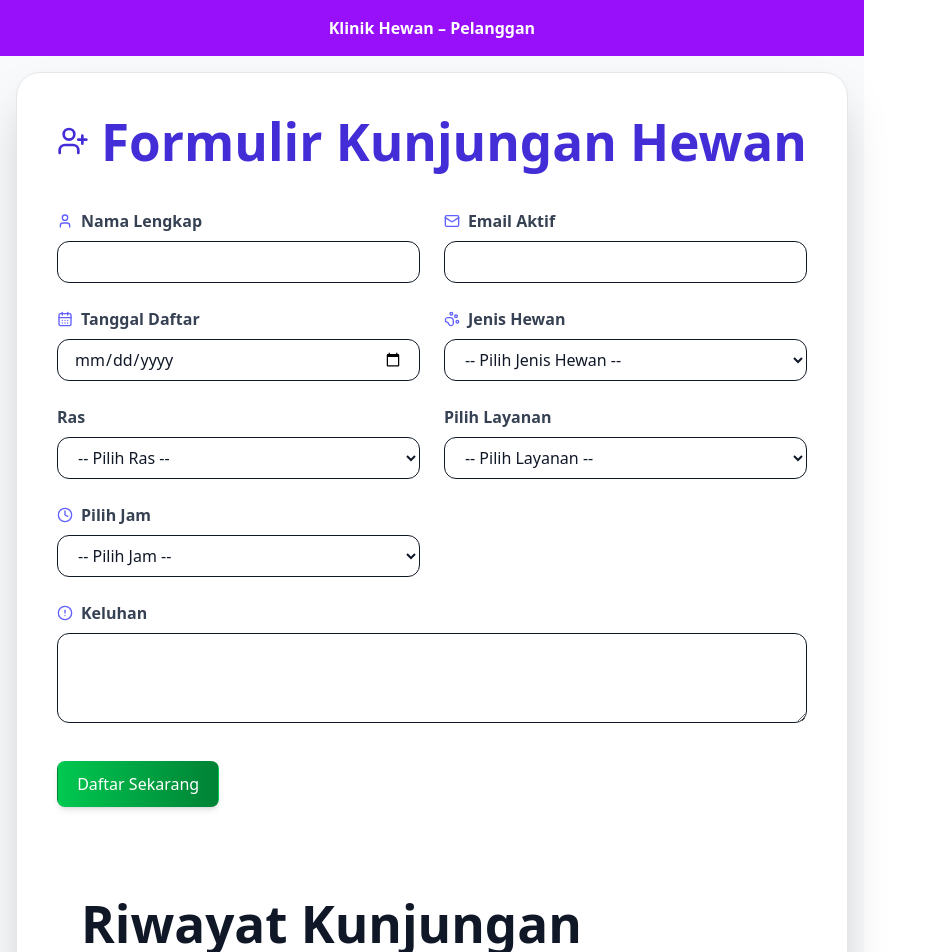
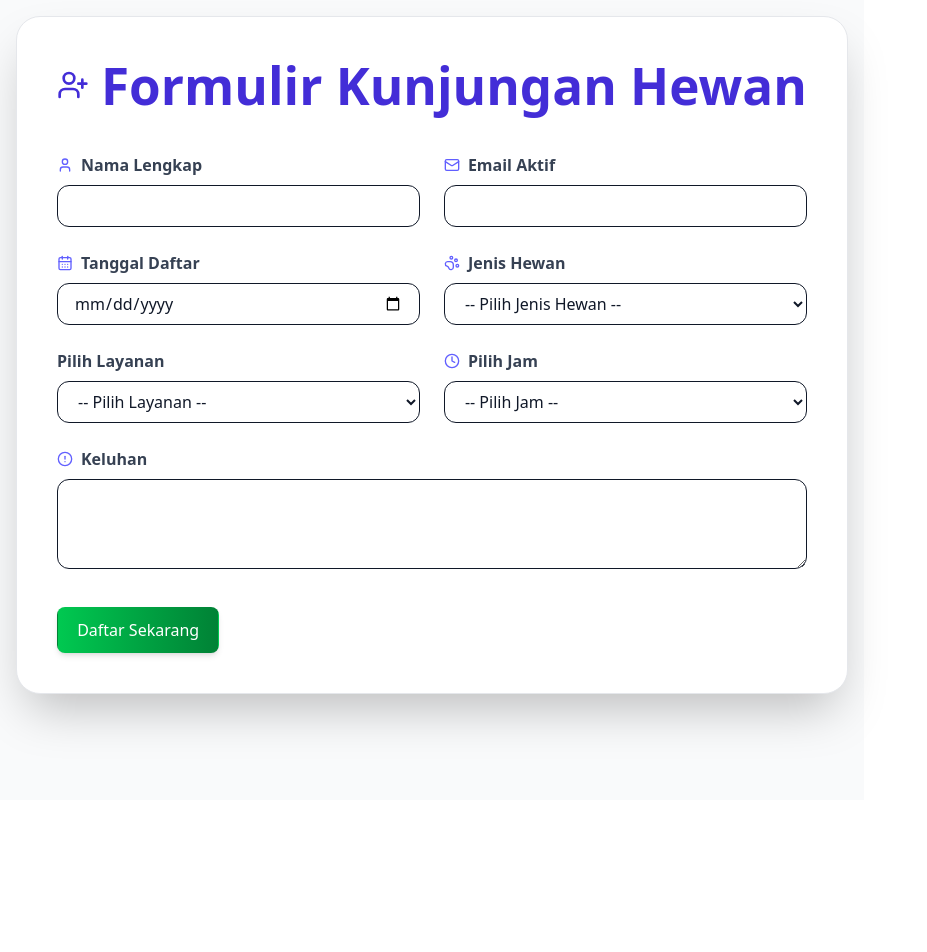
Before and after one commit to Fadlamazaya/kelompok2-project, a React (Vite) app: page /user/pendaftaran in a window 1280 px wide. Shown: the top 952 px of the page, without its empty margins (0-927 px from the left). After the commit the page ends 800 px from the top, so only its background shows below. Built offline with nearby package versions, Linux system fonts and the light colour scheme; the HTML template or start-up script is replaced by a standard one.

Commit message:
merapikan kodingan

```diff
--- a/src/layouts/UserLayout.jsx
+++ b/src/layouts/UserLayout.jsx
@@ -4,9 +4,7 @@ import BottomNavbar from "../components/BottomNavbar";
 export default function UserLayout() {
   return (
     <div className="min-h-screen pb-14 bg-gray-50 text-gray-900">
-      <header className="bg-purple-600 text-white p-4 text-center font-semibold">
-        Klinik Hewan – Pelanggan
-      </header>
+
 
       <main className="p-4">
         <Outlet />
--- a/src/pages/Pendaftaran.jsx
+++ b/src/pages/Pendaftaran.jsx
@@ -1,42 +1,62 @@
 import React, { useState, useEffect } from "react";
-import Riwayat from "./Riwayat";
-import { PawPrint, CalendarDays, User, Mail, AlertCircle, Clock, UserPlus } from "lucide-react";
+import {
+  PawPrint,
+  CalendarDays,
+  User,
+  Mail,
+  AlertCircle,
+  Clock,
+  UserPlus,
+} from "lucide-react";
 
 const daftarLayanan = ["Sterilisasi", "Vaksinasi Rabies", "Pemeriksaan", "Pemeriksaan Darah", "Bedah"];
-const daftarJenisHewan = ["Anjing", "Kucing", "Kelinci"];
-const daftarRas = {
-  Anjing: ["Golden Retriever", "Pomeranian", "Beagle", "Kintamani"],
-  Kucing: ["Persia", "Anggora", "Kampung", "Bengal"],
-  Kelinci: ["Lop", "Anggora", "Netherland Dwarf"]
-};
-const daftarJam = ["08:00 - 10:00", "10:00 - 12:00", "13:00 - 15:00", "15:00 - 17:00"];
+const daftarJenisHewan = ["Anjing", "Kucing", "Unggas", "Kambing/Domba", "Sapi/Kerbau", "Kuda", "Hewan Lainnya"];
+
+
 
 export default function Pendaftaran() {
-  const [riwayatKunjungan, setRiwayatKunjungan] = useState([]);
+
   const [formData, setFormData] = useState({
     nama: "",
     email: "",
     pilihLayanan: "",
     jenisHewan: "",
-    ras: "",
+
     tanggal: "",
     jadwal: "",
     keluhan: "",
   });
 
-  useEffect(() => {
-    const data = localStorage.getItem("riwayatKunjungan");
-    if (data) {
-      setRiwayatKunjungan(JSON.parse(data));
-    }
-  }, []);
+  const [opsiJam, setOpsiJam] = useState([]);
 
   const handleChange = (e) => {
     const { name, value } = e.target;
-    if (name === "jenisHewan") {
-      setFormData((prev) => ({ ...prev, [name]: value, ras: "" }));
-    } else {
+
+
     setFormData((prev) => ({ ...prev, [name]: value }));
+
+
+    if (name === "tanggal") {
+      const selectedDate = new Date(value);
+      const day = selectedDate.getDay(); // 0 = Minggu, 1 = Senin, ..., 6 = Sabtu
+      let jam = [];
+
+      switch (day) {
+        case 1: // Senin
+        case 2: // Selasa
+        case 3: // Rabu
+          jam = ["08:00 - 12:00", "13:00 - 15:30"];
+          break;
+        case 4: // Kamis
+          jam = ["08:00 - 12:00", "13:00 - 16:00"];
+          break;
+        case 5: // Jumat
+          jam = ["08:00 - 12:00", "13:30 - 16:00"];
+          break;
+        default:
+          jam = []; // Tidak tersedia di Sabtu & Minggu
+      }
+      setOpsiJam(jam);
     }
   };
 
@@ -45,38 +65,34 @@ export default function Pendaftaran() {
   if (!lengkap) return alert("Semua field wajib diisi!");
 
   const dataSebelumnya = JSON.parse(localStorage.getItem("riwayatKunjungan")) || [];
+
+  // Hitung antrian berdasarkan tanggal yang sama
+  const jumlahHariIni = dataSebelumnya.filter(
+    (item) => item.tanggal === formData.tanggal
+  ).length;
+
+  const nomorAntrian = jumlahHariIni + 1;
+
   const dataBaru = [...dataSebelumnya, formData];
 
   localStorage.setItem("riwayatKunjungan", JSON.stringify(dataBaru));
-    setRiwayatKunjungan(dataBaru);
-    alert("Pendaftaran berhasil!");
 
+  // Tampilkan popup antrian
+  alert(`Pendaftaran berhasil!\nNomor Antrian Anda: ${nomorAntrian}`);
+
+  // Reset
   setFormData({
     nama: "",
     email: "",
     pilihLayanan: "",
     jenisHewan: "",
-      ras: "",
+
     tanggal: "",
     jadwal: "",
     keluhan: "",
   });
+  setOpsiJam([]);
 };
-
-  const InputField = ({ label, name, type = "text", icon: Icon }) => (
-    <div>
-      <label className="block font-semibold text-gray-700 mb-2 flex items-center gap-2">
-        <Icon className="w-4 h-4 text-indigo-500" /> {label}
-      </label>
-      <input
-        type={type}
-        name={name}
-        value={formData[name]}
-        onChange={handleChange}
-        className="w-full px-4 py-2 border rounded-xl focus:ring-2 focus:ring-indigo-400 focus:outline-none"
-      />
-    </div>
-  );
 
   return (
     <div className="max-w-5xl mx-auto p-10 bg-white rounded-3xl shadow-2xl border border-gray-200">
@@ -85,9 +101,30 @@ export default function Pendaftaran() {
       </h1>
 
       <div className="grid grid-cols-1 md:grid-cols-2 gap-6">
-        <InputField label="Nama Lengkap" name="nama" icon={User} />
-        <InputField label="Email Aktif" name="email" icon={Mail} />
-        <InputField label="Tanggal Daftar" name="tanggal" type="date" icon={CalendarDays} />
+        <InputField
+          label="Nama Lengkap"
+          name="nama"
+          type="text"
+          icon={User}
+          value={formData.nama}
+          onChange={handleChange}
+        />
+        <InputField
+          label="Email Aktif"
+          name="email"
+          type="email"
+          icon={Mail}
+          value={formData.email}
+          onChange={handleChange}
+        />
+        <InputField
+          label="Tanggal Daftar"
+          name="tanggal"
+          type="date"
+          icon={CalendarDays}
+          value={formData.tanggal}
+          onChange={handleChange}
+        />
 
         <div>
           <label className="block font-semibold text-gray-700 mb-2 flex items-center gap-2">
@@ -106,21 +143,7 @@ export default function Pendaftaran() {
           </select>
         </div>
 
-        <div>
-          <label className="block font-semibold text-gray-700 mb-2">Ras</label>
-          <select
-            name="ras"
-            value={formData.ras}
-            onChange={handleChange}
-            disabled={!formData.jenisHewan}
-            className="w-full px-4 py-2 border rounded-xl focus:ring-2 focus:ring-indigo-400"
-          >
-            <option value="">-- Pilih Ras --</option>
-            {formData.jenisHewan && daftarRas[formData.jenisHewan].map((r) => (
-              <option key={r} value={r}>{r}</option>
-            ))}
-          </select>
-        </div>
+
 
         <div>
           <label className="block font-semibold text-gray-700 mb-2">Pilih Layanan</label>
@@ -146,9 +169,10 @@ export default function Pendaftaran() {
             value={formData.jadwal}
             onChange={handleChange}
             className="w-full px-4 py-2 border rounded-xl focus:ring-2 focus:ring-indigo-400"
+            disabled={opsiJam.length === 0}
           >
             <option value="">-- Pilih Jam --</option>
-            {daftarJam.map((jam) => (
+            {opsiJam.map((jam) => (
               <option key={jam} value={jam}>{jam}</option>
             ))}
           </select>
@@ -175,9 +199,22 @@ export default function Pendaftaran() {
         Daftar Sekarang
       </button>
 
-      <div className="mt-16">
-        <Riwayat data={riwayatKunjungan} />
-      </div>
+
     </div>
   );
 }
+
+const InputField = ({ label, name, type = "text", icon: Icon, value, onChange }) => (
+  <div>
+    <label className="block font-semibold text-gray-700 mb-2 flex items-center gap-2">
+      <Icon className="w-4 h-4 text-indigo-500" /> {label}
+    </label>
+    <input
+      type={type}
+      name={name}
+      value={value}
+      onChange={onChange}
+      className="w-full px-4 py-2 border rounded-xl focus:ring-2 focus:ring-indigo-400 focus:outline-none"
+    />
+  </div>
+);
--- a/src/pages/Riwayat.jsx
+++ b/src/pages/Riwayat.jsx
@@ -2,47 +2,56 @@
 import React from "react";
 
 export default function Riwayat({ data }) {
+  // Menambahkan nomor antrian per tanggal
+  const dataDenganAntrian = data.map((item, index, arr) => {
+    const tanggalYangSama = arr.filter((d) => d.tanggal === item.tanggal);
+    const nomorAntrian = tanggalYangSama.findIndex((d) => d === item) + 1;
+    return { ...item, nomorAntrian };
+  });
+
   return (
-    <div className="p-6 max-w-5xl mx-auto">
-      <h1 className="text-2xl font-semibold mb-4">Riwayat Kunjungan</h1>
+    <div className=" w-screen bg-white px-8 py-10">
+      <h1 className="text-4xl font-bold text-indigo-700 mb-8 text-center">
+        Riwayat Kunjungan Pasien Hewan
+      </h1>
 
-      {data.length === 0 ? (
-        <p className="text-gray-500">Belum ada kunjungan yang tercatat.</p>
+      {dataDenganAntrian.length === 0 ? (
+        <p className="text-center text-gray-500 text-lg">
+          Belum ada kunjungan yang tercatat.
+        </p>
       ) : (
-        <div className="overflow-x-auto bg-white rounded shadow">
-          <table className="min-w-full divide-y divide-gray-200">
-            <thead className="bg-gray-50">
+        //<div className="overflow-auto">
+          <table className="w-full text-sm border border-gray-300">
+            <thead className="bg-indigo-100 text-indigo-800 font-semibold">
               <tr>
-                <th className="px-6 py-3 text-left text-xs font-medium text-gray-500 uppercase tracking-wider">
-                  Nama
-                </th>
-                <th className="px-6 py-3 text-left text-xs font-medium text-gray-500 uppercase tracking-wider">
-                  Dokter
-                </th>
-                <th className="px-6 py-3 text-left text-xs font-medium text-gray-500 uppercase tracking-wider">
-                  Jenis Hewan
-                </th>
-                <th className="px-6 py-3 text-left text-xs font-medium text-gray-500 uppercase tracking-wider">
-                  Tanggal
-                </th>
-                <th className="px-6 py-3 text-left text-xs font-medium text-gray-500 uppercase tracking-wider">
-                  Jadwal
-                </th>
+                <th className="border border-gray-300 px-4 py-3 text-left">Antrian</th>
+                <th className="border border-gray-300 px-4 py-3 text-left">Nama</th>
+                <th className="border border-gray-300 px-4 py-3 text-left">Email</th>
+                <th className="border border-gray-300 px-4 py-3 text-left">Layanan</th>
+                <th className="border border-gray-300 px-4 py-3 text-left">Jenis Hewan</th>
+                <th className="border border-gray-300 px-4 py-3 text-left">Ras</th>
+                <th className="border border-gray-300 px-4 py-3 text-left">Tanggal</th>
+                <th className="border border-gray-300 px-4 py-3 text-left">Jadwal</th>
+                <th className="border border-gray-300 px-4 py-3 text-left">Keluhan</th>
               </tr>
             </thead>
-            <tbody className="divide-y divide-gray-200">
-              {data.map((item, i) => (
+            <tbody>
+              {dataDenganAntrian.map((item, i) => (
                 <tr key={i} className="hover:bg-gray-50">
-                  <td className="px-6 py-4 whitespace-nowrap">{item.nama}</td>
-                  <td className="px-6 py-4 whitespace-nowrap">{item.dokter}</td>
-                  <td className="px-6 py-4 whitespace-nowrap">{item.jenisHewan}</td>
-                  <td className="px-6 py-4 whitespace-nowrap">{item.tanggal}</td>
-                  <td className="px-6 py-4 whitespace-nowrap">{item.jadwal}</td>
+                  <td className="border border-gray-300 px-4 py-2">{item.nomorAntrian}</td>
+                  <td className="border border-gray-300 px-4 py-2">{item.nama}</td>
+                  <td className="border border-gray-300 px-4 py-2">{item.email}</td>
+                  <td className="border border-gray-300 px-4 py-2">{item.pilihLayanan}</td>
+                  <td className="border border-gray-300 px-4 py-2">{item.jenisHewan}</td>
+                  <td className="border border-gray-300 px-4 py-2">{item.ras}</td>
+                  <td className="border border-gray-300 px-4 py-2">{item.tanggal}</td>
+                  <td className="border border-gray-300 px-4 py-2">{item.jadwal}</td>
+                  <td className="border border-gray-300 px-4 py-2">{item.keluhan}</td>
                 </tr>
               ))}
             </tbody>
           </table>
-        </div>
+        //</div>
       )}
     </div>
   );
--- a/src/pages/RiwayatPages.jsx
+++ b/src/pages/RiwayatPages.jsx
@@ -14,7 +14,7 @@ export default function RiwayatPages() {
 
   return (
     <div className="max-w-4xl mx-auto p-6">
-      <h1 className="text-2xl font-bold mb-6">Halaman Riwayat Kunjungan</h1>
+
       <Riwayat data={data} />
     </div>
   );
```
Also changed, not shown: src/pages/user/UserHome.jsx (+84 -25 lines). Lines whose indentation alone changed are shown as unchanged.
